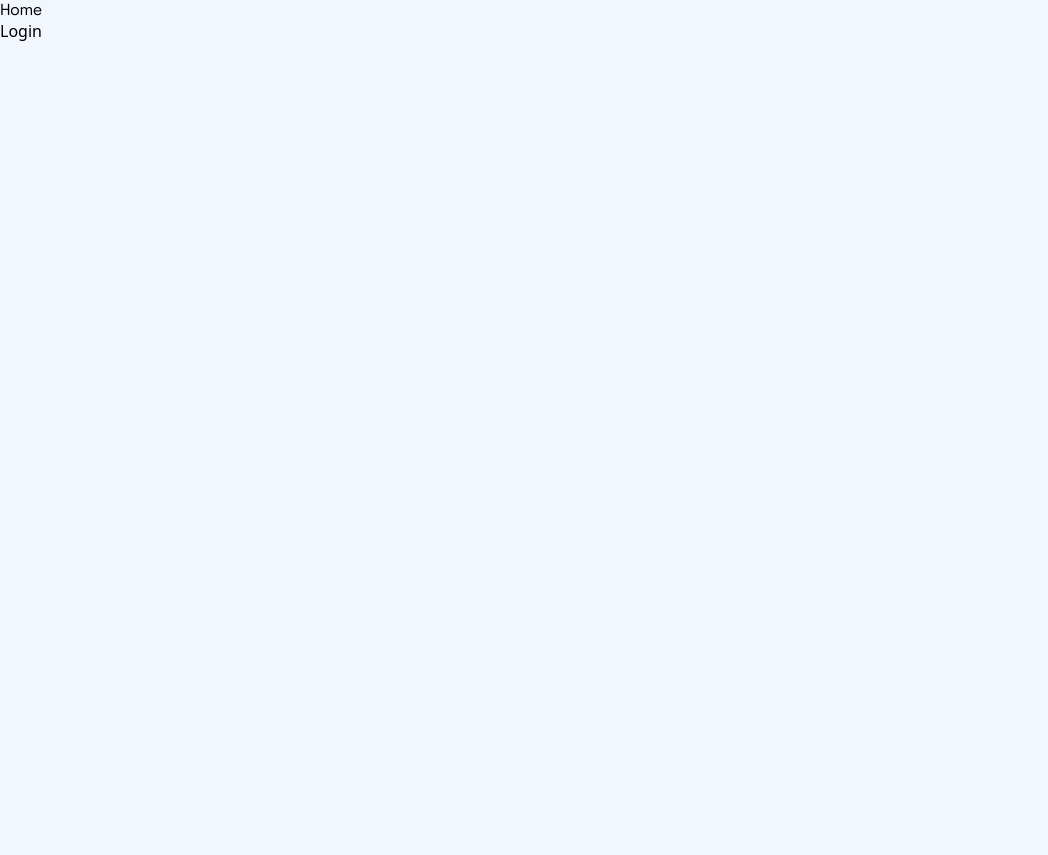
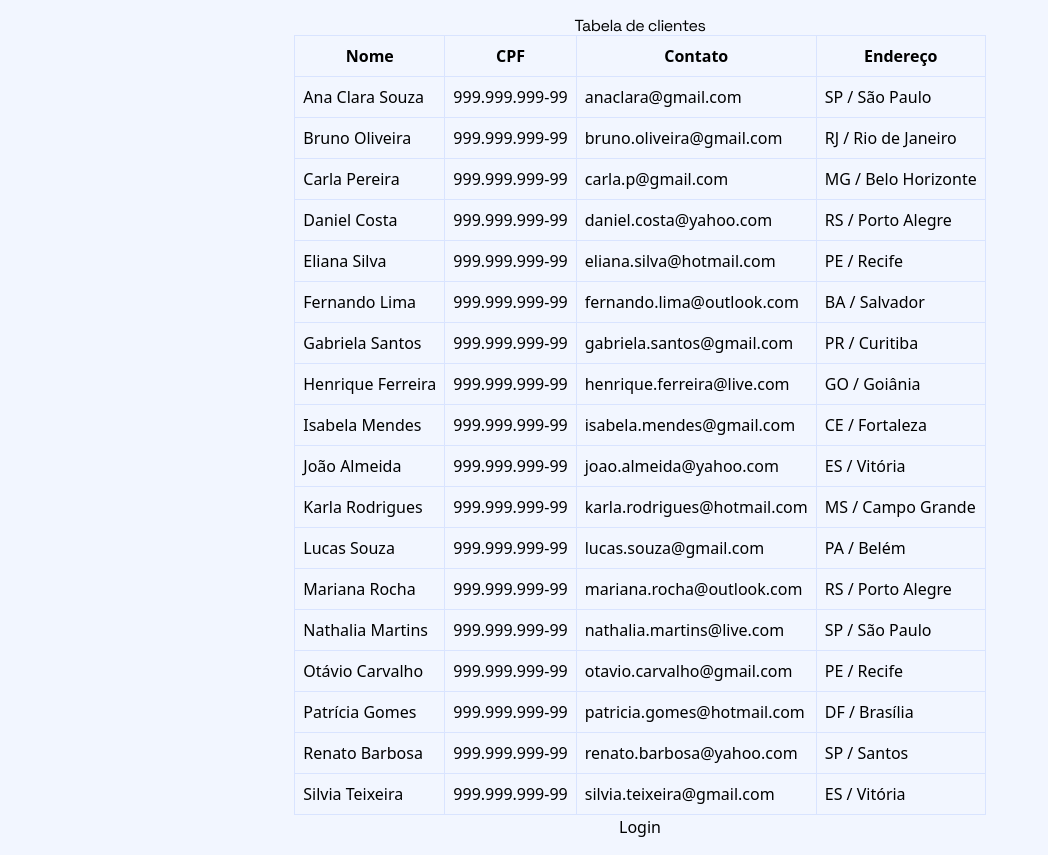
Before and after one commit to Joao-Eduardo-AJ/home-connect-crm, a Next.js app: page / in a window 1280 px wide. Shown: the whole page, without its empty margins (0-1048 px from the left). Before the commit the page ends 800 px from the top, so only its background shows below. Built offline with nearby package versions, Linux system fonts and the light colour scheme.

Commit message:
feat: adds client table and tailwind variants

```diff
--- a/package.json
+++ b/package.json
@@ -16,7 +16,8 @@
     "lucide": "^0.376.1",
     "next": "14.2.2",
     "react": "^18",
-    "react-dom": "^18"
+    "react-dom": "^18",
+    "tailwind-variants": "^0.2.1"
   },
   "devDependencies": {
     "@types/node": "^20",
--- a/src/app/layout.tsx
+++ b/src/app/layout.tsx
@@ -37,7 +37,7 @@ export default function RootLayout({
   return (
     <html lang="en">
       <body
-        className={`${inter.variable} ${spaceGrotesk.variable} overflow-hidden bg-background-light dark:bg-background-dark`}
+        className={`${inter.variable} ${spaceGrotesk.variable} bg-background-light dark:bg-background-dark`}
       >
         {children}
       </body>
--- a/src/app/login/page.tsx
+++ b/src/app/login/page.tsx
@@ -4,7 +4,7 @@ import ToogleThemeButton from "@/components/toogle-theme-button";
 import Image from "next/image";
 
 const Login = () => (
-  <main className="flex h-svh items-center justify-between overflow-hidden text-gray-800">
+  <main className="relative flex h-svh items-center justify-between overflow-hidden text-gray-800">
     <FloatingBalls />
     <section className="grid w-full max-w-lg gap-4 rounded-lg bg-background-light p-4 text-sm text-text-900 dark:bg-background-dark dark:text-text-300 esm:mx-14 esm:p-8 esm:text-base esm:shadow-2xl sm:ml-[10%] md:mx-auto">
       <h1 className="text-3xl font-bold esm:text-4xl">Login</h1>
--- a/src/app/page.tsx
+++ b/src/app/page.tsx
@@ -1,10 +1,34 @@
+import { TD, TH } from "@/components/table-components";
+import { clients } from "@/mock";
 import Link from "next/link";
 
 const Home = () => (
-  <div>
-    <h1>Home</h1>
+  <main className="flex flex-col items-center p-4">
+    <h2>Tabela de clientes</h2>
+    <table>
+      <thead>
+        <tr>
+          <TH>Nome</TH>
+          <TH variant={{ type: "hiddenMD" }}>CPF</TH>
+          <TH>Contato</TH>
+          <TH variant={{ type: "hiddenSM" }}>Endereço</TH>
+        </tr>
+      </thead>
+      <tbody>
+        {clients.map((client, index) => (
+          <tr key={index}>
+            <TD>{client.fullName}</TD>
+            <TD variant={{ type: "hiddenMD" }}>{client.cpf ?? ""}</TD>
+            <TD>{client.contact.email}</TD>
+            <TD
+              variant={{ type: "hiddenSM" }}
+            >{`${client.address.state} / ${client.address.city}`}</TD>
+          </tr>
+        ))}
+      </tbody>
+    </table>
     <Link href="/login">Login</Link>
-  </div>
+  </main>
 );
 
 export default Home;
--- /dev/null
+++ b/src/components/table-components/index.tsx
@@ -0,0 +1,24 @@
+import { type TdHTMLAttributes } from "react";
+import { type VariantProps, tv } from "tailwind-variants";
+
+export const cell = tv({
+  base: "border-collapse border p-2 border-primary-200",
+  variants: {
+    type: {
+      hiddenSM: "hidden sm:table-cell",
+      hiddenMD: "hidden md:table-cell"
+    }
+  }
+});
+
+interface ICellProps extends TdHTMLAttributes<HTMLTableCellElement> {
+  variant?: VariantProps<typeof cell>;
+}
+
+export function TH({ variant, ...props }: ICellProps) {
+  return <th {...props} className={cell(variant)}></th>;
+}
+
+export function TD({ variant, ...props }: ICellProps) {
+  return <td {...props} className={cell(variant)}></td>;
+}
--- /dev/null
+++ b/src/mock/index.ts
@@ -0,0 +1,170 @@
+import { type IUser } from "@/services/repositorys/user/type";
+
+export const clients: IUser[] = [
+  {
+    fullName: "Ana Clara Souza",
+    cpf: "999.999.999-99",
+    contact: { email: "anaclara@gmail.com", phoneNumber: "(11) 9 8765-4321" },
+    address: { city: "São Paulo", state: "SP" }
+  },
+  {
+    fullName: "Bruno Oliveira",
+    cpf: "999.999.999-99",
+    contact: {
+      email: "bruno.oliveira@gmail.com",
+      phoneNumber: "(21) 9 1234-5678"
+    },
+    address: { city: "Rio de Janeiro", state: "RJ" }
+  },
+  {
+    fullName: "Carla Pereira",
+    cpf: "999.999.999-99",
+    contact: { email: "carla.p@gmail.com", phoneNumber: "(31) 9 9876-5432" },
+    address: { city: "Belo Horizonte", state: "MG" }
+  },
+  {
+    fullName: "Daniel Costa",
+    cpf: "999.999.999-99",
+    contact: {
+      email: "daniel.costa@yahoo.com",
+      phoneNumber: "(51) 9 2345-6789"
+    },
+    address: { city: "Porto Alegre", state: "RS" }
+  },
+  {
+    fullName: "Eliana Silva",
+    cpf: "999.999.999-99",
+    contact: {
+      email: "eliana.silva@hotmail.com",
+      phoneNumber: "(81) 9 8765-4321"
+    },
+    address: { city: "Recife", state: "PE" }
+  },
+  {
+    fullName: "Fernando Lima",
+    cpf: "999.999.999-99",
+    contact: {
+      email: "fernando.lima@outlook.com",
+      phoneNumber: "(71) 9 1234-5678"
+    },
+    address: { city: "Salvador", state: "BA" }
+  },
+  {
+    fullName: "Gabriela Santos",
+    cpf: "999.999.999-99",
+    contact: {
+      email: "gabriela.santos@gmail.com",
+      phoneNumber: "(41) 9 2345-6789"
+    },
+    address: { city: "Curitiba", state: "PR" }
+  },
+  {
+    fullName: "Henrique Ferreira",
+    cpf: "999.999.999-99",
+    contact: {
+      email: "henrique.ferreira@live.com",
+      phoneNumber: "(62) 9 3456-7890"
+    },
+    address: { city: "Goiânia", state: "GO" }
+  },
+  {
+    fullName: "Isabela Mendes",
+    cpf: "999.999.999-99",
+    contact: {
+      email: "isabela.mendes@gmail.com",
+      phoneNumber: "(85) 9 4567-8901"
+    },
+    address: { city: "Fortaleza", state: "CE" }
+  },
+  {
+    fullName: "João Almeida",
+    cpf: "999.999.999-99",
+    contact: {
+      email: "joao.almeida@yahoo.com",
+      phoneNumber: "(27) 9 5678-9012"
+    },
+    address: { city: "Vitória", state: "ES" }
+  },
+  {
+    fullName: "Karla Rodrigues",
+    cpf: "999.999.999-99",
+    contact: {
+      email: "karla.rodrigues@hotmail.com",
+      phoneNumber: "(67) 9 6789-0123"
+    },
+    address: { city: "Campo Grande", state: "MS" }
+  },
+  {
+    fullName: "Lucas Souza",
+    cpf: "999.999.999-99",
+    contact: {
+      email: "lucas.souza@gmail.com",
+      phoneNumber: "(91) 9 7890-1234"
+    },
+    address: { city: "Belém", state: "PA" }
+  },
+  {
+    fullName: "Mariana Rocha",
+    cpf: "999.999.999-99",
+    contact: {
+      email: "mariana.rocha@outlook.com",
+      phoneNumber: "(51) 9 8901-2345"
+    },
+    address: { city: "Porto Alegre", state: "RS" }
+  },
+  {
+    fullName: "Nathalia Martins",
+    cpf: "999.999.999-99",
+    contact: {
+      email: "nathalia.martins@live.com",
+      phoneNumber: "(11) 9 9012-3456"
+    },
+    address: { city: "São Paulo", state: "SP" }
+  },
+  {
+    fullName: "Otávio Carvalho",
+    cpf: "999.999.999-99",
+    contact: {
+      email: "otavio.carvalho@gmail.com",
+      phoneNumber: "(81) 9 0123-4567"
+    },
+    address: { city: "Recife", state: "PE" }
+  },
+  {
+    fullName: "Patrícia Gomes",
+    cpf: "999.999.999-99",
+    contact: {
+      email: "patricia.gomes@hotmail.com",
+      phoneNumber: "(61) 9 1234-5678"
+    },
+    address: { city: "Brasília", state: "DF" }
+  },
+  {
+    fullName: "Renato Barbosa",
+    cpf: "999.999.999-99",
+    contact: {
+      email: "renato.barbosa@yahoo.com",
+      phoneNumber: "(13) 9 2345-6789"
+    },
+    address: { city: "Santos", state: "SP" }
+  },
+  {
+    fullName: "Silvia Teixeira",
+    cpf: "999.999.999-99",
+    contact: {
+      email: "silvia.teixeira@gmail.com",
+      phoneNumber: "(27) 9 3456-7890"
+    },
+    address: { city: "Vitória", state: "ES" }
+  }
+];
+
+export const users: IUser[] = [
+  {
+    fullName: "João Eduardo Amorim Jardim",
+    password: "#Joao1612",
+    contact: { email: "joaoeduaj@gmail.com", phoneNumber: "(51) 9 9945-9277" },
+    address: { city: "Nova Santa Rita", state: "RS" },
+    role: "Administrator"
+  }
+];
--- /dev/null
+++ b/src/services/repositorys/address/type.ts
@@ -0,0 +1,4 @@
+export interface IAddress {
+  state: string;
+  city: string;
+}
--- /dev/null
+++ b/src/services/repositorys/contact/type.ts
@@ -0,0 +1,4 @@
+export interface IContact {
+  email: string;
+  phoneNumber: string;
+}
--- /dev/null
+++ b/src/services/repositorys/user/type.ts
@@ -0,0 +1,13 @@
+import { type IAddress } from "../address/type";
+import { type IContact } from "../contact/type";
+
+export interface IUser {
+  cpf?: string;
+  birthDate?: string;
+  fullName: string;
+  password?: string;
+
+  role?: "Common" | "Administrator";
+  contact: IContact;
+  address: IAddress;
+}
```
Also changed, not shown: 1 other file (tests, documents, lock files or other folders).
